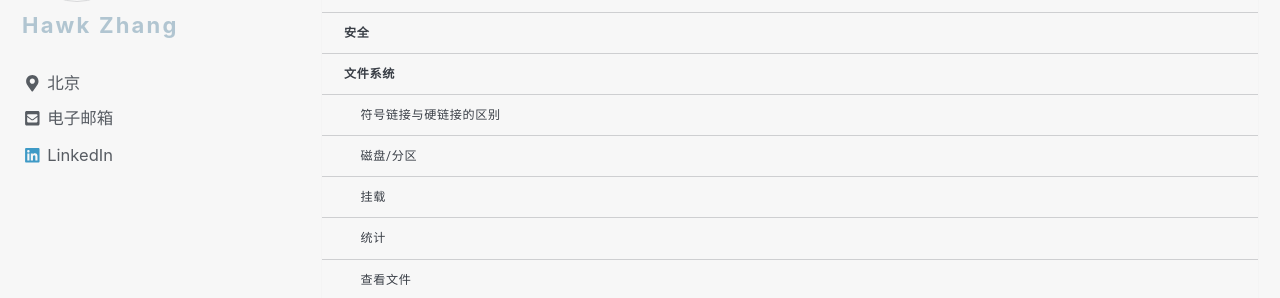
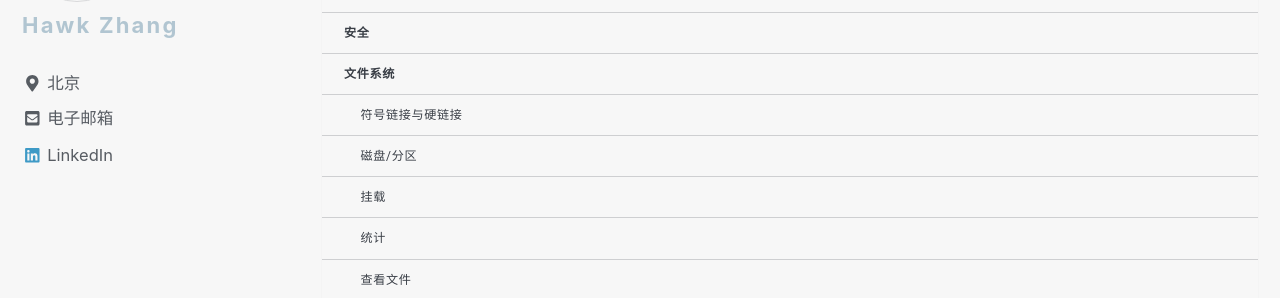
Before and after one commit to narru888/linotes_note, a Jekyll site: the page built from _posts/devop/2017-05-01-troubleshooting.md, in a window 1280 px wide and 900 px high, scrolled down 792 px. Shown: the part 152-450 px from the top of the window. Built offline with Jekyll 4.4.1, drawn with Linux system fonts in a browser that asks for light colours; nearby versions of some CDN libraries; a script that is not in the unit is left out.

Commit message:
update on 2018-08-18 13:50:01 CST

```diff
--- a/_posts/devop/2017-05-01-troubleshooting.md
+++ b/_posts/devop/2017-05-01-troubleshooting.md
@@ -408,7 +408,7 @@ $ cat /dev/urandom | head -10 | sha512sum | head -c 32
 
 
 
-### 符号链接与硬链接的区别
+### 符号链接与硬链接
 
 * 硬链接是两个文件同时指向同一个 **inode**：删除一个不会影响另一个，直到最后一个文件被删除，文件数据才真正被删除；
 * 符号链接是两文件同时指向同一个 **文件名**：即快捷方式。删除一个，另一个就没法用了。
```
